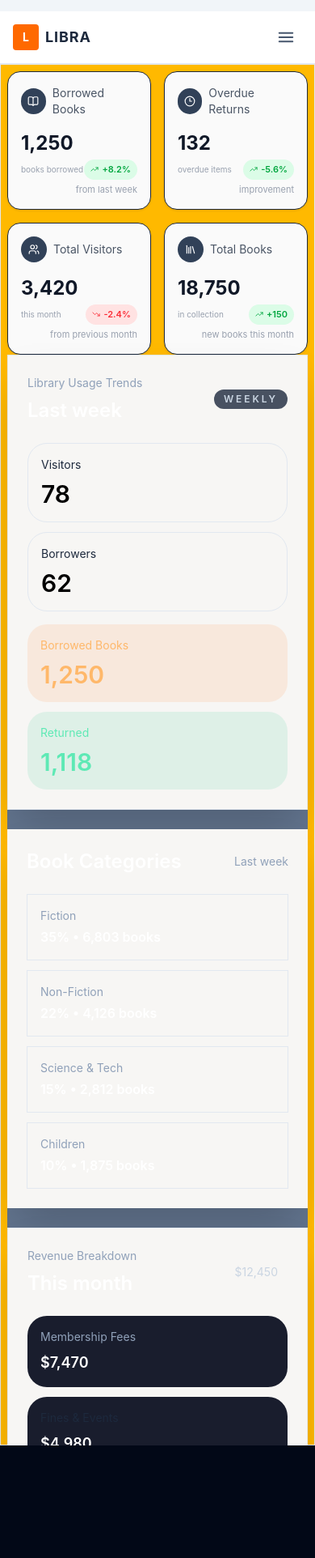
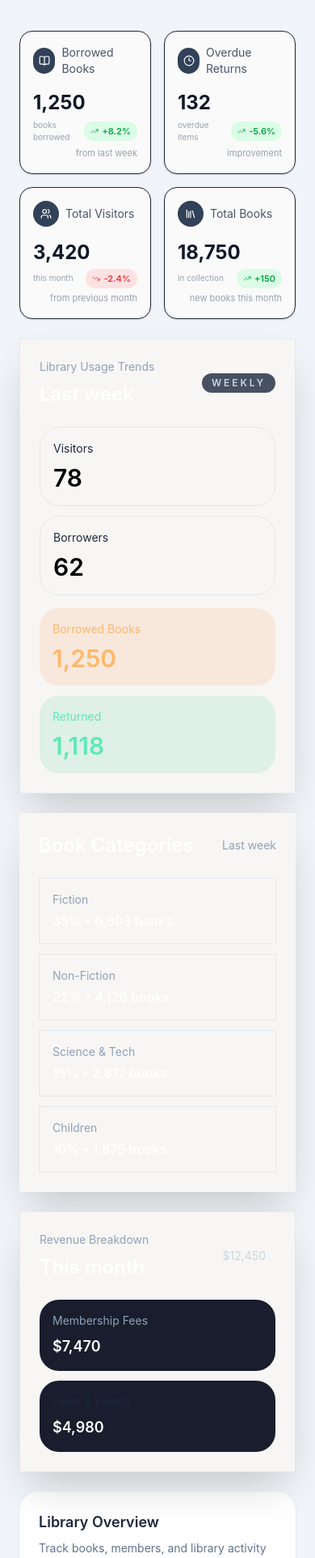
Before and after one commit to system-Barinda/LIBRA, a React (Vite) app: page / in a window 390 px wide. Shown: the part 58-1982 px from the top of the page at 81% size. Before the commit the page ends 1843 px from the top, so only its background shows below. Built offline with nearby package versions, Linux system fonts and the light colour scheme.

Commit message:
done to update the currently codes

```diff
--- a/src/pages/DashBoard.tsx
+++ b/src/pages/DashBoard.tsx
@@ -1,84 +1,41 @@
-import React from "react";
 import ActivityPanel from "../components/ActivityPanel";
-import Navbar from "../components/Navbar";
 import OverviewCards from "../components/OverviewCards";
-import Sidebar from "../components/Sidebar";
 import TopBar from "../components/TopBar";
 
 function Dashboard() {
-  const [showMobileMenu, setShowMobileMenu] = React.useState(false);
+  return (
+    <div className="p-6">
+      {/* Top Section */}
+      <TopBar />
 
-  const toggleMobileMenu = () => {
-    setShowMobileMenu(!showMobileMenu);
-  };
-
-  return (
-    <div className="min-h-screen bg-[#F7F6F4] flex flex-col md:flex-row font-sans">
-
-      {/* DESKTOP SIDEBAR: Visible on medium screens and up */}
-      <div className="hidden md:block md:w-64 shrink-0">
-        <Sidebar closeMenu={() => setShowMobileMenu(false)} />
+      {/* Overview Cards */}
+      <div className="mt-6">
+        <OverviewCards />
       </div>
 
-      {/* MOBILE SIDEBAR OVERLAY: Slides/Pops in when active */}
-      {showMobileMenu && (
-        <div className="fixed inset-0 z-50 flex md:hidden">
-          {/* Backdrop shadow overlay */}
-          <div
-            className="fixed inset-0 bg-black/50 transition-opacity"
-            onClick={toggleMobileMenu}
-          />
-          {/* Sidebar drawer container */}
-          <div className="relative w-72 max-w-xs bg-gray-700 h-full z-10 shadow-xl">
-            <Sidebar closeMenu={toggleMobileMenu} isMobile={true} />
+      {/* Main Content Grid */}
+      <div className="mt-6 grid grid-cols-1 xl:grid-cols-3 gap-6">
+        {/* Left Content */}
+        <div className="xl:col-span-2 space-y-6">
+          <div className="rounded-3xl bg-white p-6 shadow-sm">
+            <h2 className="text-lg font-semibold text-slate-800">
+              Library Overview
+            </h2>
+            <p className="mt-2 text-sm text-slate-500">
+              Track books, members, and library activity from a single dashboard.
+            </p>
+          </div>
+
+          <div className="rounded-3xl bg-white p-6 shadow-sm min-h-[300px]">
+            Content Area
           </div>
         </div>
-      )}
 
-      {/* MAIN CONTENT AREA */}
-      <div className="flex-1 flex flex-col min-w-0">
-
-        {/* MOBILE TOP NAVIGATION BAR */}
-        <header className="flex items-center justify-between bg-white px-4 py-3 border-b md:hidden sticky top-0 z-40">
-          {/* Brand Logo Element */}
-          <div className="flex items-center gap-2">
-            <div className="flex h-8 w-8 items-center justify-center rounded bg-orange-500 text-white font-bold text-sm">
-              L
-            </div>
-            <span className="font-bold text-slate-800 text-lg tracking-wider">LIBRA</span>
-          </div>
-
-          {/* Burger Menu Button Toggle */}
-          <button
-            onClick={toggleMobileMenu}
-            className="p-2 text-slate-600 hover:bg-slate-100 rounded-lg transition"
-            aria-label="Toggle Menu"
-          >
-            <svg xmlns="http://www.w3.org/2000/svg" fill="none" viewBox="0 0 24 24" strokeWidth={2} stroke="currentColor" className="w-6 h-6">
-              <path strokeLinecap="round" strokeLinejoin="round" d="M3.75 6.75h16.5M3.75 12h16.5m-16.5 5.25h16.5" />
-            </svg>
-          </button>
-        </header>
-
-        {/* APPLICATION BODY PADDING */}
-        <main className="p-2 border bg-amber-400 grid grid-cols-1 md:grid-cols-2">
-         <div className="rightside  h-screen w-full ">
-
-               <div className="">
-                   <TopBar />
-               </div>
-
-                <div className="bg-amber-950">
-                   <OverviewCards />
-                </div>
-
-
-         </div>
-         <div className="rightside bg-slate-500 h-screen w-full"></div>
-
-        </main>
+        {/* Right Sidebar Panel */}
+        <div>
+          <ActivityPanel />
+        </div>
       </div>
-
     </div>
   );
 }
```
